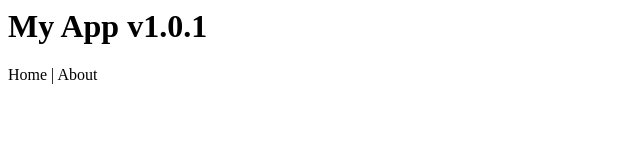
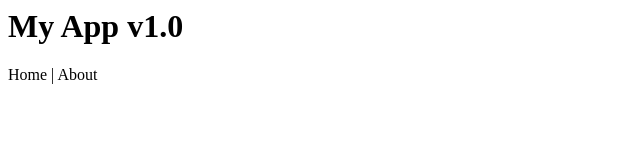
Before and after one commit to usamagill296/my-app-pipeline, a plain HTML site: page app/index.html in a window 1280 px wide. Shown: the full height of the page, 0-640 px from the left. Drawn offline with Linux system fonts and the light colour scheme.

Commit message:
Revert "Merge pull request #2 from usamagill296/hotfix/fix-typo"
This reverts commit 2a2cf9b4be7e7fe1adf0013518f401ff0bc800eb, reversing
changes made to 029dab5367610a3e958c1efe586c0d083a2f2ad0.

```diff
--- a/app/index.html
+++ b/app/index.html
@@ -1,2 +1,2 @@
-<h1>My App v1.0.1</h1>
+<h1>My App v1.0</h1>
 <nav>Home | About</nav>
```
